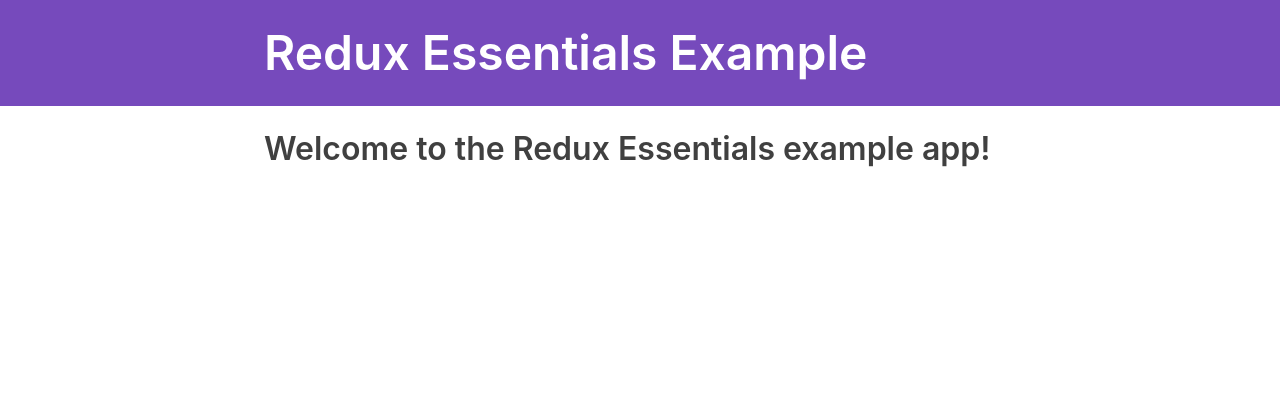
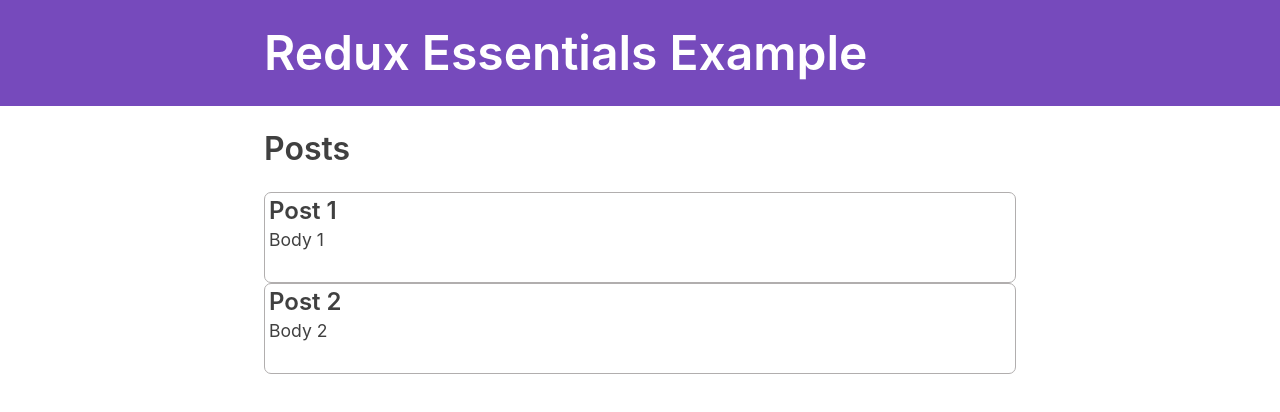
Before and after one commit to ozzkan-burak/redux-toolkit-social, a React (Create React App) app: page / in a window 1280 px wide. Shown: the top 412 px of the page. Built offline with nearby package versions, Linux system fonts and the light colour scheme; what @mswjs/data, mock-socket, txtgen would draw is missing.

Commit message:
create post slice

```diff
--- a/src/App.js
+++ b/src/App.js
@@ -7,6 +7,7 @@
 } from 'react-router-dom'
 
 import { Navbar } from './app/Navbar'
+import PostList from './features/posts/PostList'
 
 function App() {
   return (
@@ -18,9 +19,9 @@
             exact
             path="/"
             render={() => (
-              <section>
-                <h2>Welcome to the Redux Essentials example app!</h2>
-              </section>
+              <>
+                <PostList />
+              </>
             )}
           />
           <Redirect to="/" />
--- a/src/app/store.js
+++ b/src/app/store.js
@@ -1,5 +1,9 @@
 import { configureStore } from '@reduxjs/toolkit'
 
+import postsReducer from '../features/posts/postsSlice';
+
 export default configureStore({
-  reducer: () => ({}),
+  reducer: {
+    posts: postsReducer,
+  }
 })
--- /dev/null
+++ b/src/features/posts/PostList.jsx
@@ -0,0 +1,23 @@
+import { useSelector } from 'react-redux'
+
+const PostList = () => {
+  const posts = useSelector((state) => state.posts)
+
+  const renderedPosts = posts.map((post) => {
+    return (
+      <article key={post.id} className="post-excerpt">
+        <h3>{post.title}</h3>
+        <p>{post.content.substring(0, 100)}</p>
+      </article>
+    )
+  })
+
+  return (
+    <section>
+      <h2>Posts</h2>
+      {renderedPosts}
+    </section>
+  )
+}
+
+export default PostList
--- /dev/null
+++ b/src/features/posts/postsSlice.js
@@ -0,0 +1,14 @@
+import {createSlice} from '@reduxjs/toolkit';
+
+const initialState = [
+    {id: 1, title: 'Post 1', content: 'Body 1'},
+    {id: 2, title: 'Post 2', content: 'Body 2'},
+];
+
+export const postsSlice = createSlice({
+    name: 'posts',
+    initialState,
+    reducers: {},
+});
+
+export default postsSlice.reducer;
```
